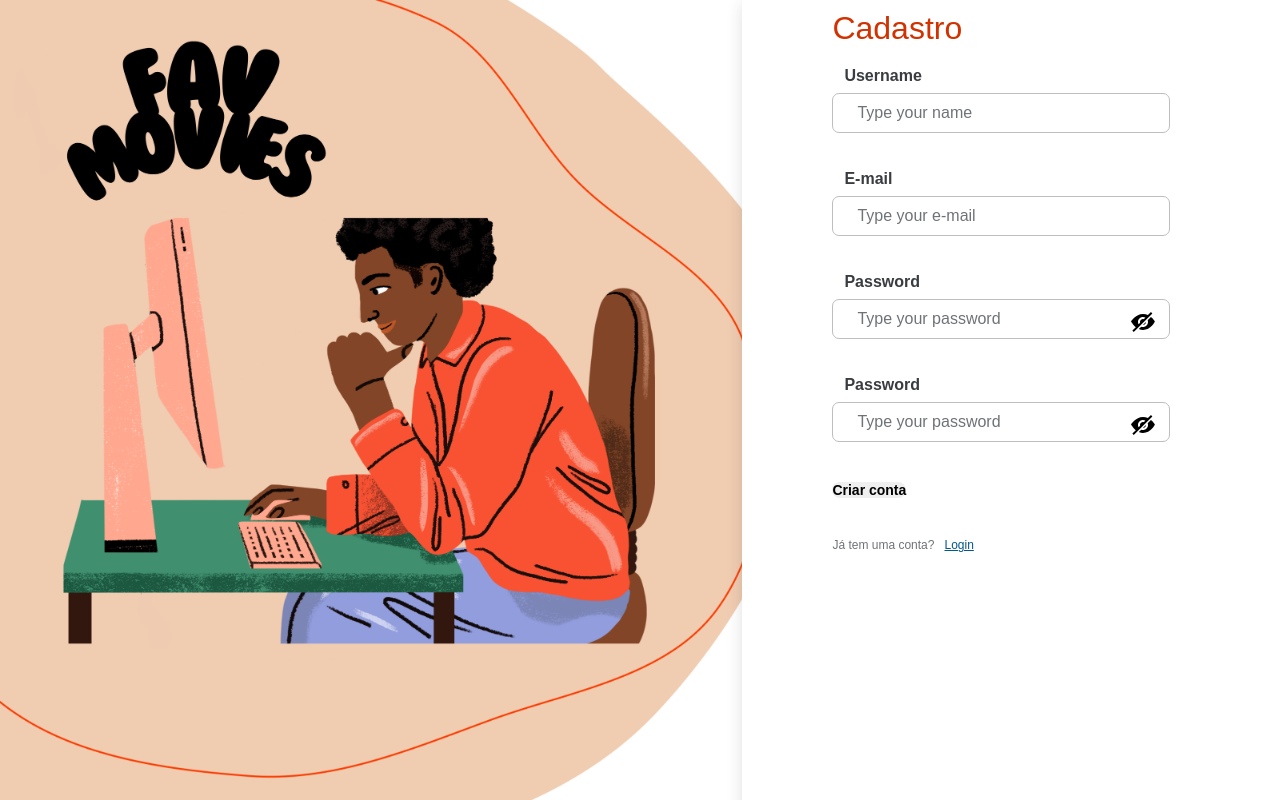
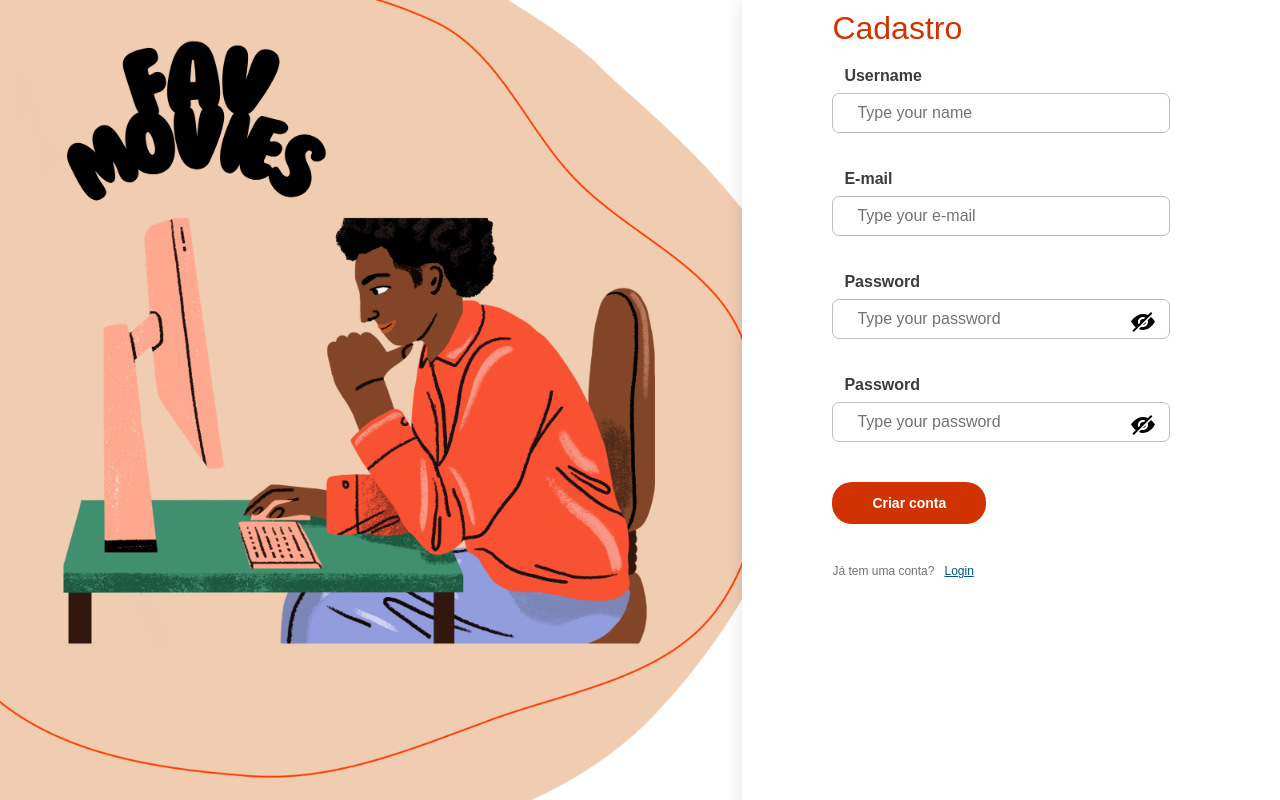
Before and after one commit to iostsicaro/desafio_verzel, a React (Create React App) app in the folder movies-frontend/: page / in a window 1280 px wide. Built offline with nearby package versions, Linux system fonts and the light colour scheme.

Commit message:
changings in the import location and class name

```diff
--- a/movies-frontend/src/pages/UserRegister/index.jsx
+++ b/movies-frontend/src/pages/UserRegister/index.jsx
@@ -2,10 +2,12 @@ import React, { useState } from 'react';
 import { NavLink, useNavigate } from 'react-router-dom';
 import { useForm } from 'react-hook-form';
 import { post } from '../../services/MoviesApiClient';
-import './styles.css';
+
 import InputPassword from '../../components/InputPassword/index';
 import InputText from '../../components/InputText/index';
-import Snackbar from '../../components/SnackBar/index';
+import Snackbar from '../../components/Snackbar/index';
+
+import './styles.css';
 
 export default function UserRegister() {
     const [mensagem, setMensagem] = useState('');
@@ -83,7 +85,7 @@ export default function UserRegister() {
 
                     <div className="button-box">
                         <button
-                            className="aceitar"
+                            className="btn-movies"
                             type="submit"
                         >
                             Criar conta
```
